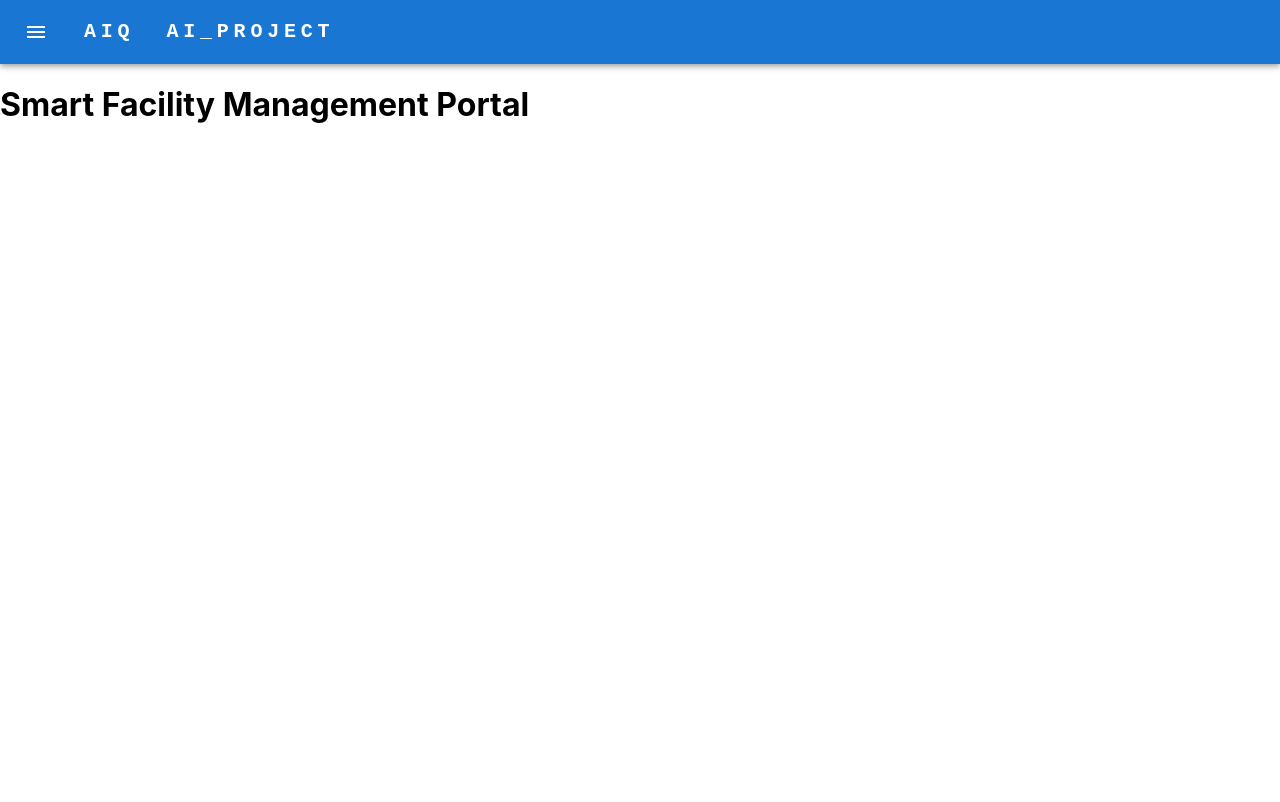
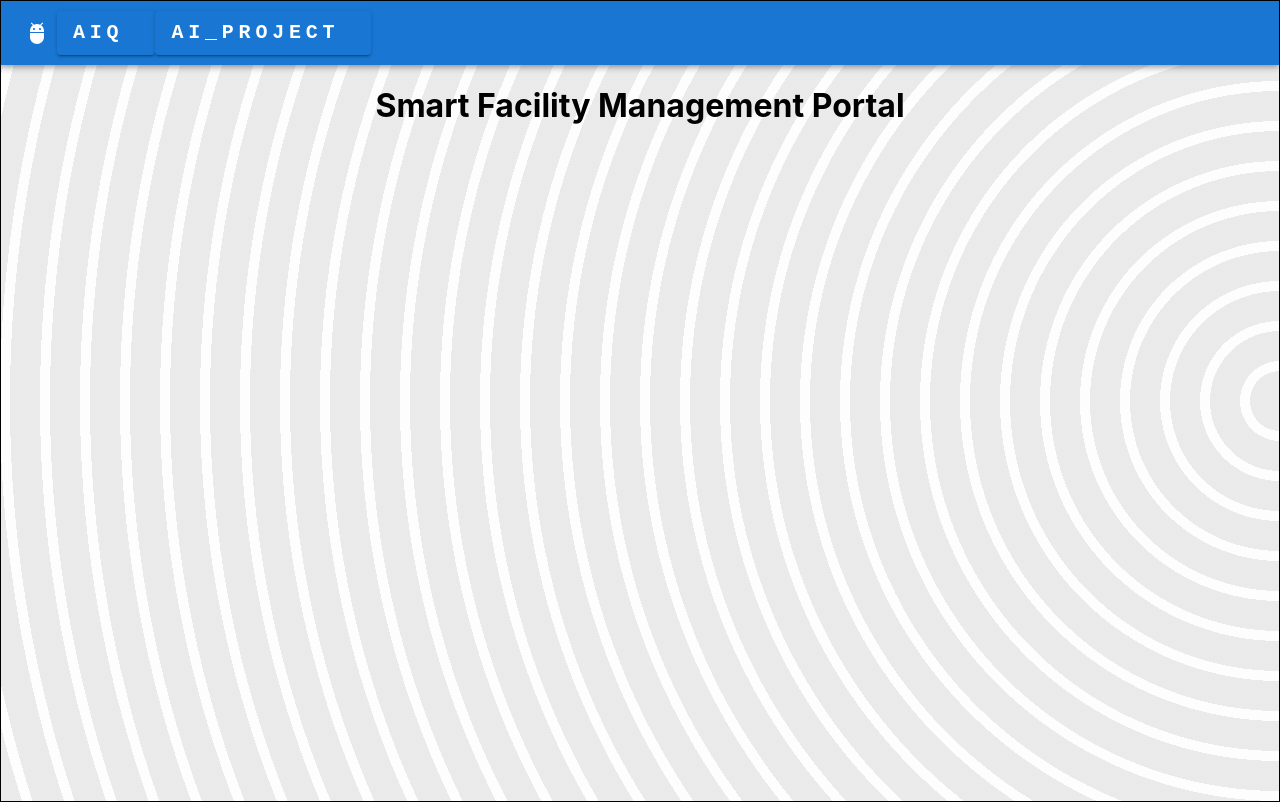
Before and after one commit to Uzair05/innoAir_page, a React (Create React App) app: page / in a window 1280 px wide. Built offline with nearby package versions, Linux system fonts and the light colour scheme.

Commit message:
styling landing page

```diff
--- a/src/Pages/LandingPage/LandingPage.css
+++ b/src/Pages/LandingPage/LandingPage.css
@@ -0,0 +1,20 @@
+h1.PageTitle {
+  text-align: center;
+}
+
+#root {
+  min-height: 100vh;
+}
+
+body {
+  padding: 0;
+  margin: 0;
+  border: 1px solid black;
+  background: repeating-radial-gradient(
+    circle at 100%,
+    RGBA(51, 51, 51, 0.1),
+    RGBA(51, 51, 51, 0.1) 30px,
+    RGBA(238, 238, 238, 0.1) 30px,
+    RGBA(238, 238, 238, 0.1) 40px
+  );
+}
--- a/src/Pages/LandingPage/LandingPage.js
+++ b/src/Pages/LandingPage/LandingPage.js
@@ -1,34 +1,31 @@
 import React from "react";
 import { AppBar } from "@mui/material";
+import Toolbar from "@mui/material/Toolbar";
+import AdbIcon from "@mui/icons-material/Adb";
+import Button from "@mui/material/Button";
+import Typography from "@mui/material/Typography";
+
+import "./LandingPage.css";
+
+/* import { useState } from "react";
 import IconButton from "@mui/material/IconButton";
 import MenuIcon from "@mui/icons-material/Menu";
-import Toolbar from "@mui/material/Toolbar";
-
-import Button from "@mui/material/Button";
-import Typography from "@mui/material/Typography";
+import Drawer from "@mui/material/Drawer"; */
 
 export default function LandingPage(props) {
   return (
     <div>
       <AppBar position="static">
         <Toolbar>
-          <IconButton
-            size="large"
-            edge="start"
-            color="inherit"
-            aria-label="menu"
-            sx={{ mr: 2 }}
-          >
-            <MenuIcon />
-          </IconButton>
-          <Button color="inherit">
+          <AdbIcon sx={{ display: { xs: "flex", md: "flex" }, mr: 1 }} />
+          <Button variant="contained" color="primary">
             <Typography
               variant="h6"
               component="a"
               href="/AIQ"
               sx={{
                 mr: 2,
-                display: { xs: "none", md: "flex" },
+                display: { xs: "flex", md: "flex" },
                 fontFamily: "monospace",
                 fontWeight: 700,
                 letterSpacing: ".3rem",
@@ -39,14 +36,14 @@ export default function LandingPage(props) {
               AIQ
             </Typography>
           </Button>
-          <Button color="inherit">
+          <Button variant="contained" color="primary">
             <Typography
               variant="h6"
               component="a"
               href="/AI_Project"
               sx={{
                 mr: 2,
-                display: { xs: "none", md: "flex" },
+                display: { xs: "flex", md: "flex" },
                 fontFamily: "monospace",
                 fontWeight: 700,
                 letterSpacing: ".3rem",
@@ -60,7 +57,9 @@ export default function LandingPage(props) {
         </Toolbar>
       </AppBar>
 
-      <h1>Smart Facility Management Portal</h1>
+      <div className="LandingBody">
+        <h1 className="PageTitle">Smart Facility Management Portal</h1>
+      </div>
     </div>
   );
 }
```
